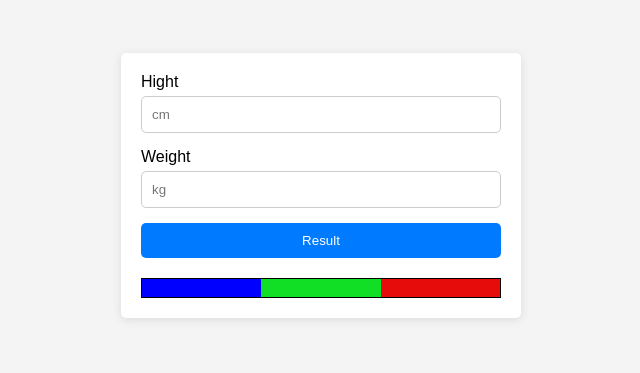
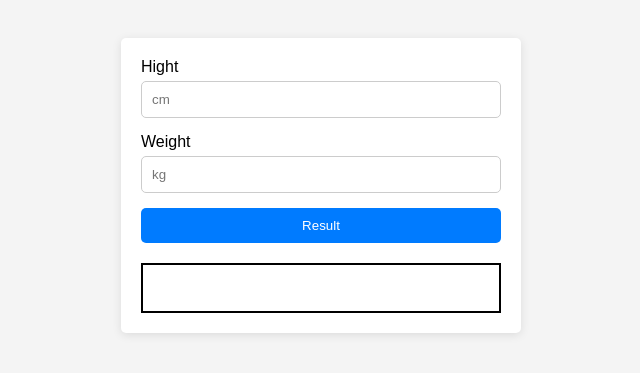
Before and after one commit to MOwaisAzizi/BMI-Calculator, a React (Vite) app: page / in a window 1280 px wide. Shown: the part 215-588 px from the top of the page, without its empty margins (319-959 px from the left). Built offline with nearby package versions, Linux system fonts and the light colour scheme.

Commit message:
progress the Pipe

```diff
--- a/src/App.jsx
+++ b/src/App.jsx
@@ -1,4 +1,5 @@
 import { useEffect, useState } from "react"
+import Pipe from "./Pipe"
 
 function App(){
 
@@ -35,11 +36,12 @@ function App(){
         <h2>{result === 0 ? '' : result.toFixed(2)}</h2>
         <h2>{catagory}</h2>
 
-        <div className="flag-toolbar">
+        {/* <div className="flag-toolbar">
         <div className="stripe stripe1"></div>
         <div className="stripe stripe2"></div>
         <div className="stripe stripe3"></div>
-       </div>
+       </div> */}
+       <Pipe/>
 
     </div>
 </div>
--- /dev/null
+++ b/src/Pipe.css
@@ -0,0 +1,14 @@
+/* Pipe.css */
+.pipe-container {
+    width: 100%;
+    height: 50px;
+    border: 2px solid #000;
+    position: relative;
+    overflow: hidden;
+  }
+
+  .pipe {
+    position: absolute;
+    bottom: 0;
+    background: linear-gradient(to top, red, yellow, green); /* رنگ‌های مختلف */
+  }
--- /dev/null
+++ b/src/Pipe.jsx
@@ -0,0 +1,23 @@
+
+import React, { useState } from 'react';
+import './Pipe.css'; // فایل CSS برای استایل
+
+const Pipe = () => {
+  const [fillLevel, setFillLevel] = useState(0); // مقدار پر شدن لوله
+
+  const handleIncrease = () => {
+    if (fillLevel < 100) {
+        console.log('clicld');
+
+      setFillLevel(fillLevel + 10); // افزایش مقدار پر شدن
+    }
+  };
+
+  return (
+    <div className="pipe-container" onClick={handleIncrease}>
+      <div className="pipe" style={{ width: `${fillLevel}%` }} />
+    </div>
+  );
+};
+
+export default Pipe;
```
